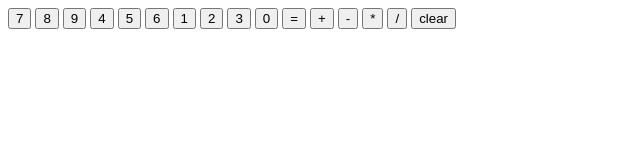
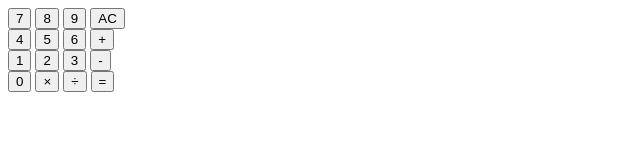
Before and after one commit to MWtheKing/calculator, a plain HTML site: page index.html in a window 1280 px wide. Shown: the whole page, without its empty margins (0-640 px from the left). Drawn offline with Linux system fonts and the light colour scheme.

Commit message:
Changed html layout

```diff
--- a/index.html
+++ b/index.html
@@ -10,24 +10,33 @@
 <body>
     <div id="container">
         <div id="calculator">
-            <div class="display">100 * 2000</div>
+            <div class="display"></div>
             <div class="buttons">
+                <div class="row">
                     <button>7</button>
                     <button>8</button>
                     <button>9</button>
+                    <button id="clear">AC</button>
+                </div>
+                <div class="row">
                     <button>4</button>
                     <button>5</button>
                     <button>6</button>
+                    <button class="op">+</button>
+                </div>
+                <div class="row">
                     <button>1</button>
                     <button>2</button>
                     <button>3</button>
+                     <button class="op">-</button>
+                </div>
+                <div class="row">
                     <button>0</button>
+                    <button class="op">×</button>
+                    <button class="op">÷</button>
                     <button id="result">=</button>
-            <button class="op">+</button>
-            <button class="op">-</button>
-            <button class="op">*</button>
-            <button class="op">/</button>
-            <button id="clear">clear</button>
+                </div>
+
             </div>
         </div>
     </div>
```
Lines whose indentation alone changed are shown as unchanged.
